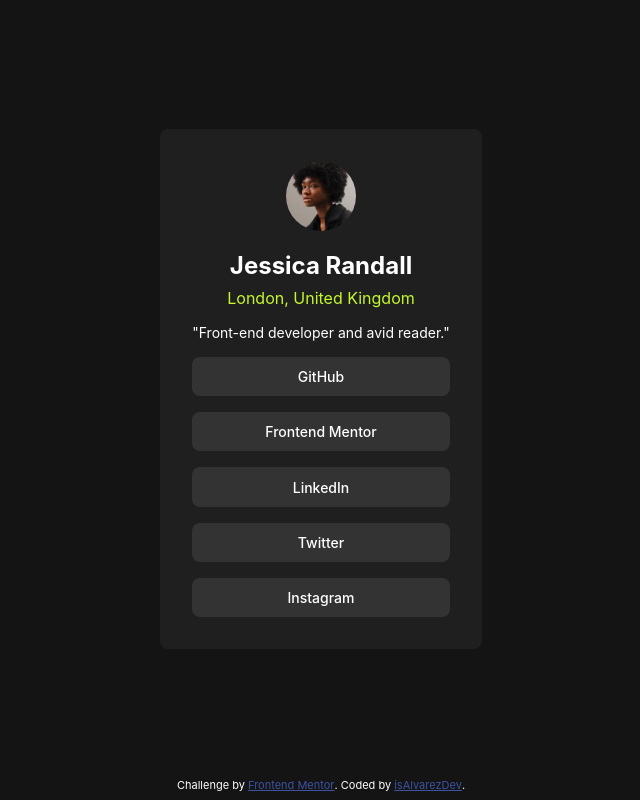
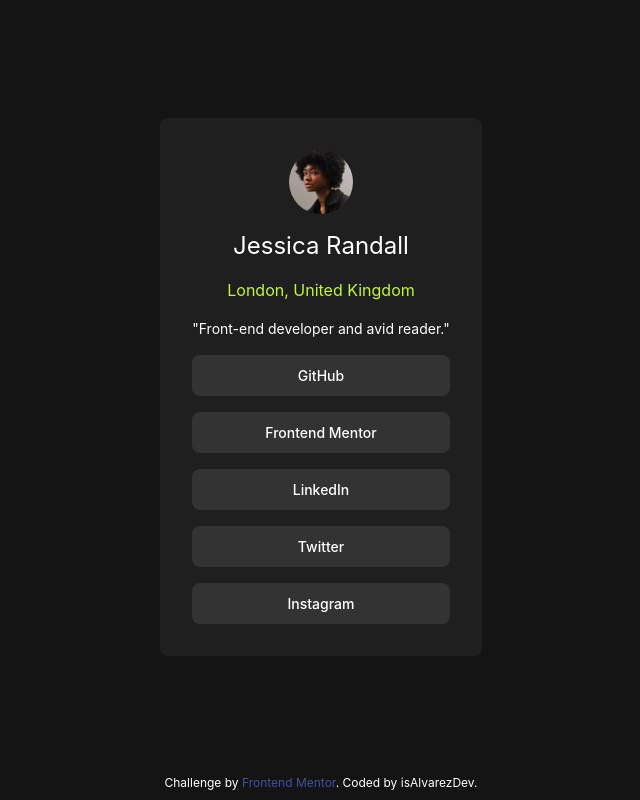
Before and after one commit to isAlvarezDev/frontend-mentor, a website built with Vite: page src/learning-paths/social-links-profile/index.html in a window 1280 px wide. Shown: the whole page, without its empty margins (319-959 px from the left). Built offline with nearby package versions, Linux system fonts and the light colour scheme.

Commit message:
Replaced social-links-profile styles for tailwindcss

```diff
--- a/src/learning-paths/social-links-profile/index.html
+++ b/src/learning-paths/social-links-profile/index.html
@@ -11,26 +11,26 @@
 </head>
 
 <body>
-  <div>
+  <div class="p-8 text-center bg-dark-gray rounded-[.5rem]">
     <header>
       <img src="/assets/social-links-profile/images/avatar-jessica.jpeg" alt="jessica avatar">
-      <h1>Jessica Randall</h1>
-      <span>London, United Kingdom</span>
+      <h1 class="text-2xl mb-4">Jessica Randall</h1>
+      <span class="block text-lime text-[1rem] mb-4">London, United Kingdom</span>
     </header>
     <main>
-      <p>"Front-end developer and avid reader."</p>
-      <nav>
-        <a href="https://github.com/isAlvarezDev">GitHub</a>
-        <a href="https://www.frontendmentor.io/profile/isAlvarezDev">Frontend Mentor</a>
-        <a href="https://www.linkedin.com/in/is-alvarez/">LinkedIn</a>
-        <a href="#">Twitter</a>
-        <a href="#">Instagram</a>
+      <p class="text-[14px] mb-2">"Front-end developer and avid reader."</p>
+      <nav class="text-[14px]">
+        <a class="nav-items" href="https://github.com/isAlvarezDev">GitHub</a>
+        <a class="nav-items" href="https://www.frontendmentor.io/profile/isAlvarezDev">Frontend Mentor</a>
+        <a class="nav-items" href="https://www.linkedin.com/in/is-alvarez/">LinkedIn</a>
+        <a class="nav-items" href="#">Twitter</a>
+        <a class="nav-items" href="#">Instagram</a>
       </nav>
     </main>
   </div>
 
-  <footer>
-    Challenge by <a href="https://www.frontendmentor.io/challenges/social-links-profile-UG32l9m6dQ" target="_blank">Frontend Mentor</a>.
+  <footer class="mb-2 text-[12px] text-center">
+    Challenge by <a class="text-ocean" href="https://www.frontendmentor.io/challenges/social-links-profile-UG32l9m6dQ" target="_blank">Frontend Mentor</a>.
     Coded by <a href="https://github.com/isAlvarezDev">isAlvarezDev</a>.
   </footer>
 </body>
--- a/src/learning-paths/social-links-profile/style.css
+++ b/src/learning-paths/social-links-profile/style.css
@@ -1,90 +1,31 @@
-:root {
-    --black: hsl(0, 0%, 8%);
-    --dark-gray: hsl(0, 0%, 12%);
-    --light-gray: hsl(0, 0%, 20%);
-    --white: hsl(0, 0%, 100%);
-    --lime: hsl(75, 94%, 57%);
-    --small-spacing: .5rem;
-    --medium-spacing: 1rem;
-    --large-spacing: 2rem;
+@import "tailwindcss";
+
+@theme {
+    --color-black: hsl(0, 0%, 8%);
+    --color-dark-gray: hsl(0, 0%, 12%);
+    --color-light-gray: hsl(0, 0%, 20%);
+    --color-lime: hsl(75, 94%, 57%);
+    --color-ocean: hsl(228, 45%, 44%);
+
+    --font-inter: 'Inter'
 }
 
+@layer base {
     * {
-    padding: 0;
-    margin: 0;
-    box-sizing: border-box;
+        @apply m-0 p-0 box-border;
     }
 
     body {
-    min-height: 100dvh;
-    display: grid;
-    grid-template-rows: 1fr auto;
-    place-content: center;
-    place-items: center;
-    background-color: var(--black);
-    color: var(--white);
-    font-family: Inter;
-}
-
-div {
-    padding: var(--large-spacing);
-    text-align: center;
-    background-color: var(--dark-gray);
-    border-radius: var(--small-spacing);
+        @apply min-h-dvh grid grid-rows-[1fr_auto] place-content-center place-items-center bg-black text-white font-inter;
     }
 
     img {
-    max-width: 100%;
-    border-radius: 50%;
-    width: 70px;
-    margin-bottom: var(--medium-spacing);
+        @apply max-w-full rounded-full w-16 mb-4 inline-block;
+    }
 }
 
-h1 {
-    font-size: 1.5rem;
-    margin-bottom: var(--small-spacing);
+@layer components {
+    .nav-items {
+        @apply block no-underline text-inherit bg-light-gray transition-colors duration-75 px-4 py-2.5 rounded-[.5rem] mt-4 font-medium hover:bg-lime hover:text-black;
     }
-
-span {
-    display: block;
-    color: var(--lime);
-    font-size: 1rem;
-    margin-bottom: var(--medium-spacing);
 }
-
-p,
-nav {
-    font-size: 14px;
-}
-
-p, footer {
-    margin-bottom: var(--small-spacing);
-}
-
-nav > a {
-    display: block;
-    text-decoration: none;
-    color: inherit;
-    background-color: var(--light-gray);
-    transition: background-color 0.07s;
-    padding: 0.7rem var(--medium-spacing);
-    border-radius: var(--small-spacing);
-    margin-top: 1rem;
-    font-weight: 500;
-}
-
-nav > a:hover {
-    background-color: var(--lime);
-    color: var(--black);
-}
-
-footer {
-    font-size: 11px;
-    text-align: center;
-}
-
-footer a {
-    display: inline-block;
-    color: hsl(228, 45%, 44%);
-    background-color: unset;
-}
```
Lines whose indentation alone changed are shown as unchanged.
